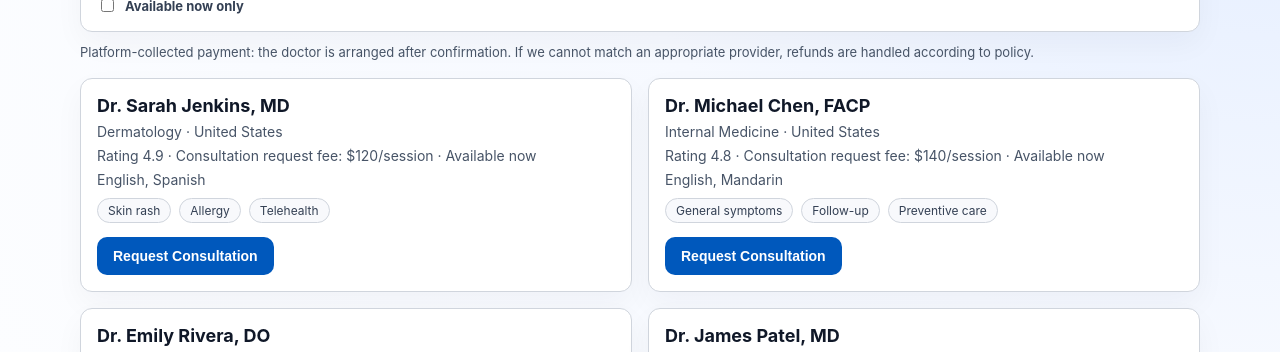
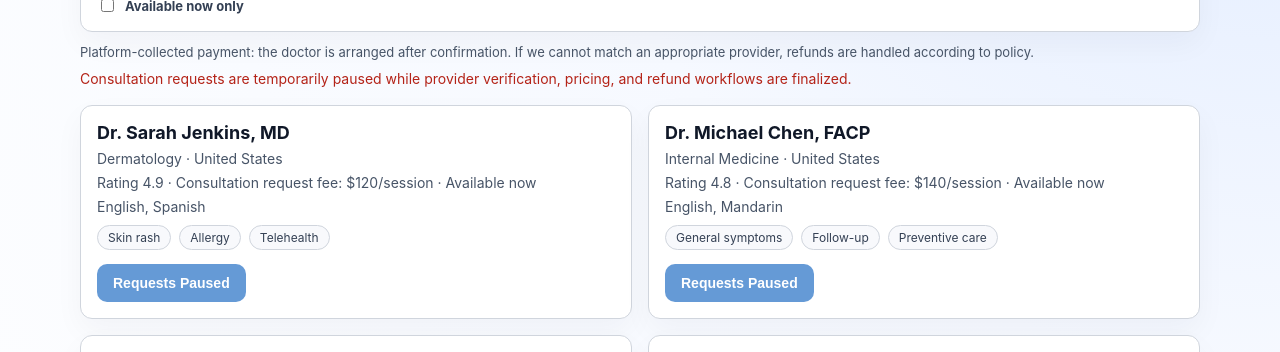
Before and after one commit to Zihuatanejo63/ai-health-frontend, a Next.js app: page /doctors in a window 1280 px wide. Shown: the part 378-730 px from the top of the page. Built offline with nearby package versions, Linux system fonts and the light colour scheme; no server answers.

Commit message:
Pause consultation requests

```diff
--- a/app/doctors/page.tsx
+++ b/app/doctors/page.tsx
@@ -1,7 +1,6 @@
 "use client";
 
 import { useMemo, useState } from "react";
-import { createCheckoutSession } from "@/lib/api";
 import { doctors } from "@/lib/mock-doctors";
 
 const LANGUAGES = [
@@ -36,6 +35,8 @@ const COPY = {
     unavailable: "Next availability required",
     book: "Request Consultation",
     booking: "Opening secure payment...",
+    paused: "Consultation requests are temporarily paused while provider verification, pricing, and refund workflows are finalized.",
+    pausedButton: "Requests Paused",
     noResults: "No doctors match these filters.",
     paymentNotice: "Platform-collected payment: the doctor is arranged after confirmation. If we cannot match an appropriate provider, refunds are handled according to policy."
   },
@@ -57,6 +58,8 @@ const COPY = {
     unavailable: "需查看下次可预约时间",
     book: "提交咨询请求",
     booking: "正在打开安全支付...",
+    paused: "医生咨询请求暂时暂停开放，我们正在完善医生资质审核、价格和退款流程。",
+    pausedButton: "请求暂未开放",
     noResults: "没有符合筛选条件的医生。",
     paymentNotice: "平台代收款：医生确认后安排服务；若无法匹配合适医生，将按退款政策处理。"
   },
@@ -78,6 +81,8 @@ const COPY = {
     unavailable: "Requiere próxima disponibilidad",
     book: "Solicitar consulta",
     booking: "Abriendo pago seguro...",
+    paused: "Las solicitudes de consulta están pausadas mientras finalizamos verificación, precios y reembolsos.",
+    pausedButton: "Solicitudes pausadas",
     noResults: "No hay doctores con estos filtros.",
     paymentNotice: "Pago cobrado por la plataforma: el médico se coordina tras la confirmación. Si no podemos encontrar un proveedor adecuado, el reembolso se gestiona según la política."
   },
@@ -99,6 +104,8 @@ const COPY = {
     unavailable: "अगली उपलब्धता आवश्यक",
     book: "परामर्श अनुरोध भेजें",
     booking: "सुरक्षित भुगतान खुल रहा है...",
+    paused: "Provider verification, pricing और refund workflow पूरा होने तक consultation requests अस्थायी रूप से रुकी हैं।",
+    pausedButton: "Requests paused",
     noResults: "इन फ़िल्टर से कोई डॉक्टर नहीं मिला।",
     paymentNotice: "Platform-collected payment: पुष्टि के बाद डॉक्टर की व्यवस्था की जाती है। उपयुक्त provider न मिलने पर refund policy के अनुसार 처리 होगा।"
   },
@@ -120,6 +127,8 @@ const COPY = {
     unavailable: "يتطلب موعدا لاحقا",
     book: "إرسال طلب استشارة",
     booking: "جار فتح الدفع الآمن...",
+    paused: "طلبات الاستشارة متوقفة مؤقتا حتى اكتمال التحقق من مقدمي الخدمة والتسعير وسياسة الاسترداد.",
+    pausedButton: "الطلبات متوقفة مؤقتا",
     noResults: "لا يوجد أطباء يطابقون هذه الفلاتر.",
     paymentNotice: "دفع يتم تحصيله عبر المنصة: يتم ترتيب الطبيب بعد التأكيد. إذا تعذر匹配 مزود مناسب، تتم معالجة الاسترداد حسب السياسة."
   },
@@ -141,6 +150,8 @@ const COPY = {
     unavailable: "Próxima disponibilidade necessária",
     book: "Solicitar consulta",
     booking: "Abrindo pagamento seguro...",
+    paused: "As solicitações de consulta estão pausadas enquanto finalizamos verificação, preços e reembolsos.",
+    pausedButton: "Solicitações pausadas",
     noResults: "Nenhum médico corresponde aos filtros.",
     paymentNotice: "Pagamento cobrado pela plataforma: o médico é organizado após confirmação. Se não for possível encontrar um provedor adequado, o reembolso segue a política."
   },
@@ -162,6 +173,8 @@ const COPY = {
     unavailable: "Prochaine disponibilité requise",
     book: "Demander une consultation",
     booking: "Ouverture du paiement sécurisé...",
+    paused: "Les demandes de consultation sont temporairement suspendues pendant la finalisation de la vérification, des prix et des remboursements.",
+    pausedButton: "Demandes suspendues",
     noResults: "Aucun médecin ne correspond aux filtres.",
     paymentNotice: "Paiement collecté par la plateforme : le médecin est organisé après confirmation. Si aucun prestataire adapté ne peut être trouvé, le remboursement suit la politique."
   },
@@ -183,6 +196,8 @@ const COPY = {
     unavailable: "Nächste Verfügbarkeit erforderlich",
     book: "Beratung anfragen",
     booking: "Sichere Zahlung wird geöffnet...",
+    paused: "Beratungsanfragen sind vorübergehend pausiert, während Verifizierung, Preise und Erstattungen finalisiert werden.",
+    pausedButton: "Anfragen pausiert",
     noResults: "Keine Ärzte passen zu diesen Filtern.",
     paymentNotice: "Von der Plattform eingezogene Zahlung: Der Arzt wird nach Bestätigung koordiniert. Wenn kein passender Anbieter gefunden wird, erfolgt die Erstattung gemäß Richtlinie."
   },
@@ -204,6 +219,8 @@ const COPY = {
     unavailable: "次回の空き確認が必要",
     book: "相談を依頼",
     booking: "安全な決済を開いています...",
+    paused: "医師確認、価格、返金フローの確定まで相談依頼は一時停止中です。",
+    pausedButton: "依頼は一時停止中",
     noResults: "条件に一致する医師がいません。",
     paymentNotice: "プラットフォームが代金を回収します。医師は確認後に手配され、適切な提供者を手配できない場合は返金ポリシーに従います。"
   },
@@ -225,6 +242,8 @@ const COPY = {
     unavailable: "다음 가능 시간 확인 필요",
     book: "상담 요청",
     booking: "보안 결제를 여는 중...",
+    paused: "의료 제공자 검증, 가격, 환불 절차가 확정될 때까지 상담 요청은 일시 중지됩니다.",
+    pausedButton: "요청 일시 중지",
     noResults: "조건에 맞는 의사가 없습니다.",
     paymentNotice: "플랫폼이 결제를 수령합니다. 의사는 확인 후 배정되며, 적절한 제공자를 매칭할 수 없는 경우 환불 정책에 따라 처리됩니다."
   }
@@ -241,8 +260,6 @@ export default function DoctorsPage() {
   const [doctorLanguage, setDoctorLanguage] = useState("All");
   const [maxPrice, setMaxPrice] = useState("200");
   const [availableOnly, setAvailableOnly] = useState(false);
-  const [checkoutDoctorId, setCheckoutDoctorId] = useState<string | null>(null);
-  const [error, setError] = useState("");
   const copy = COPY[languageCode];
 
   const specialties = useMemo(() => unique(doctors.map((doctor) => doctor.specialty)), []);
@@ -259,22 +276,6 @@ export default function DoctorsPage() {
     if (availableOnly && !doctor.available) return false;
     return doctor.feeUsd <= Number(maxPrice);
   });
-
-  async function startCheckout(doctor: (typeof doctors)[number]) {
-    setError("");
-    setCheckoutDoctorId(doctor.id);
-    try {
-      const response = await createCheckoutSession({
-        doctorId: doctor.id,
-        doctorName: doctor.name,
-        amountUsd: doctor.feeUsd
-      });
-      window.location.href = response.checkoutUrl;
-    } catch (checkoutError) {
-      setError(checkoutError instanceof Error ? checkoutError.message : "Unable to start checkout.");
-      setCheckoutDoctorId(null);
-    }
-  }
 
   return (
     <section>
@@ -350,7 +351,7 @@ export default function DoctorsPage() {
       </div>
 
       <p className="page-subtitle payment-note">{copy.paymentNotice}</p>
-      {error ? <p className="inline-error">{error}</p> : null}
+      <p className="inline-error">{copy.paused}</p>
 
       <div className="doctor-grid" style={{ marginTop: 18 }}>
         {filteredDoctors.map((doctor) => (
@@ -373,11 +374,10 @@ export default function DoctorsPage() {
             </div>
             <button
               className="btn-primary"
-              disabled={checkoutDoctorId === doctor.id}
-              onClick={() => startCheckout(doctor)}
+              disabled
               type="button"
             >
-              {checkoutDoctorId === doctor.id ? copy.booking : copy.book}
+              {copy.pausedButton}
             </button>
           </article>
         ))}
```
